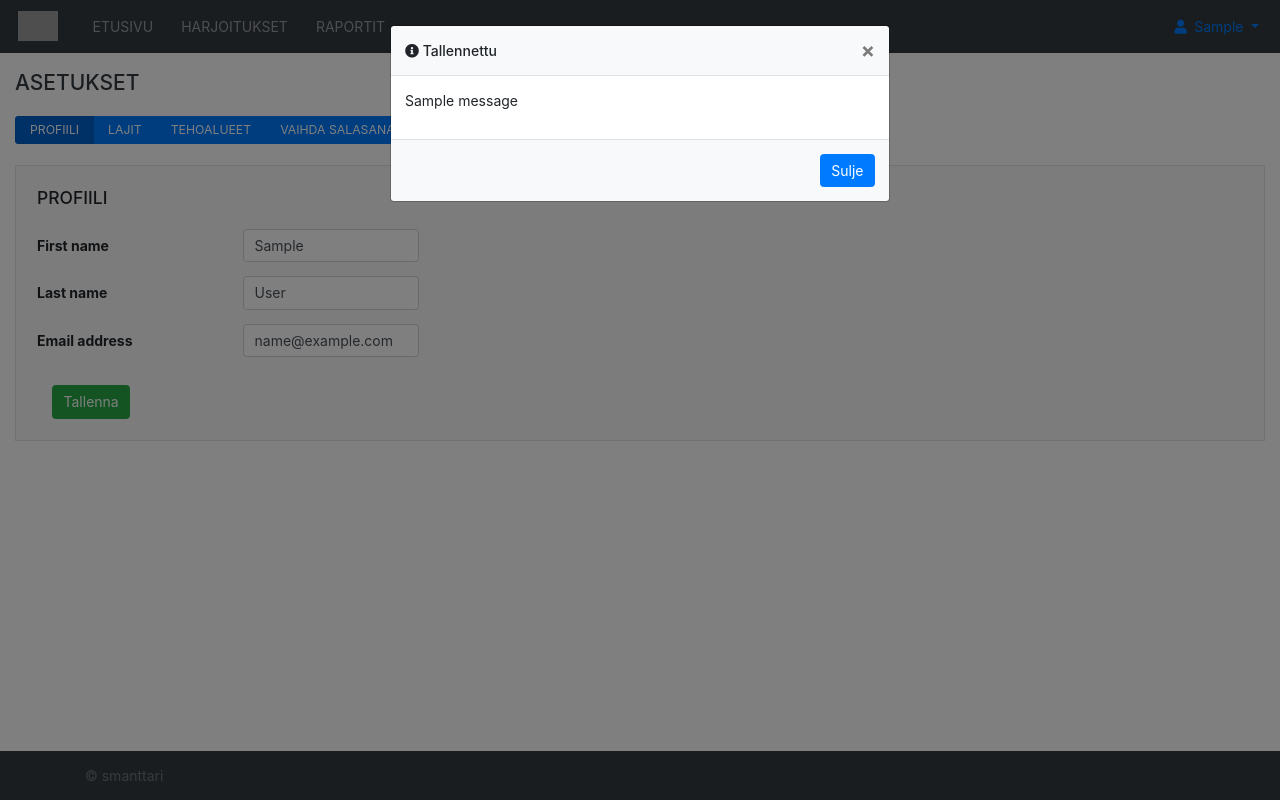
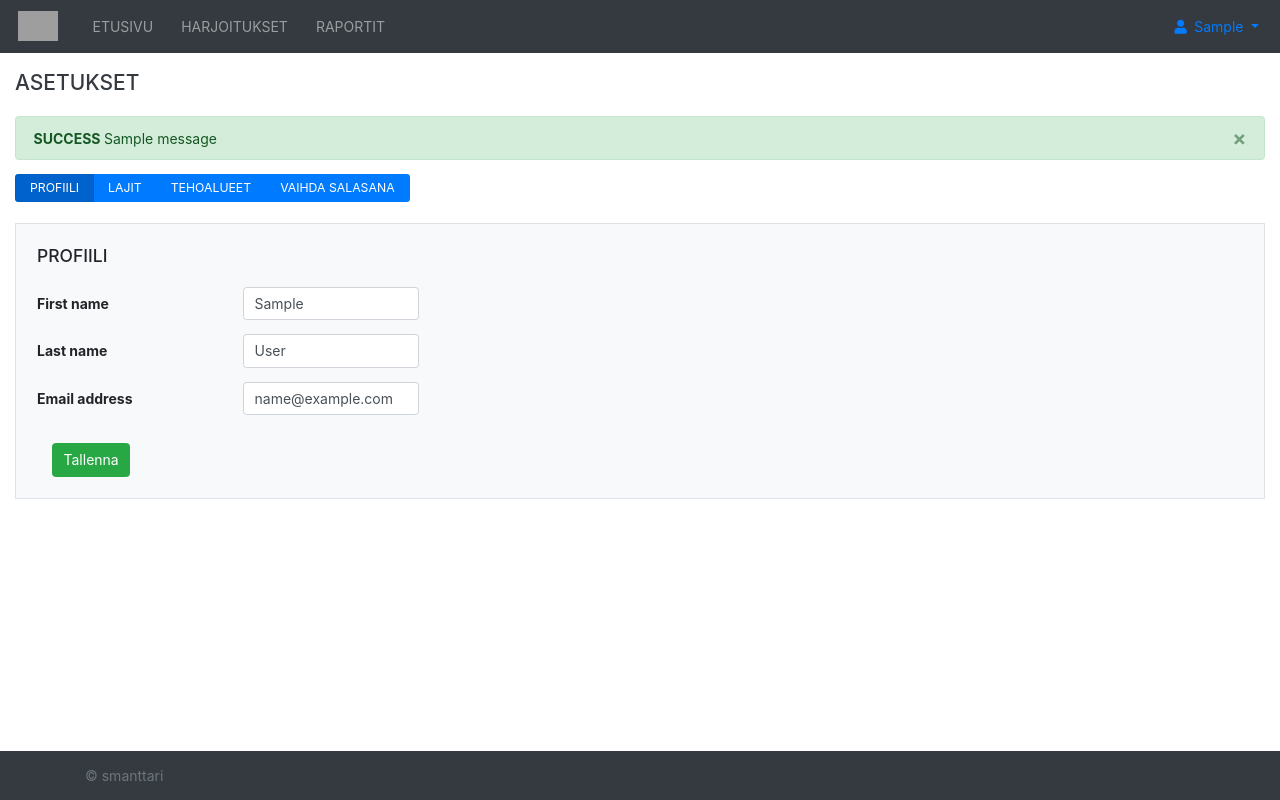
Before and after one commit to smanttari/training_diary, a Django app: page /treenipaivakirja/settings/ in a window 1280 px wide. Run offline with Django 3.2, Linux system fonts and the light colour scheme; a user stored in the database is signed in; tables that the repository leaves empty hold one stand-in row (values such as "Sample post"); one stand-in notice (Sample message) is shown; some libraries are stand-ins or nearby versions; grey boxes are pictures that could not be loaded.

Commit message:
Message box and small style changes

```diff
--- a/Treenit/treenipaivakirja/templates/index.html
+++ b/Treenit/treenipaivakirja/templates/index.html
@@ -59,7 +59,7 @@
             {% endif %}
         </tbody>
       </table>
-      <p><a href="{% url 'trainings' %}">Katso kaikki <i class="fas fa-arrow-right"></i></a></p>
+      <p><small><a href="{% url 'trainings' %}">Kaikki harjoitukset<i class="fas fa-arrow-alt-circle-right ml-1"></i></a></small></p>
       </div>
     <div class="col-lg-1"></div>
     <div class="col-lg-4">
--- a/Treenit/treenipaivakirja/templates/settings.html
+++ b/Treenit/treenipaivakirja/templates/settings.html
@@ -6,6 +6,15 @@
 
 
 {% block content %}
+
+{% for message in messages %}
+<div class="alert alert-{% if message.tags == 'success' %}success{% elif message.tags == 'error' %}danger{% else %}info{%endif%} alert-dismissible fade show" role="alert">
+    <strong class="text-uppercase mr-1">{{ message.tags }}</strong>{{ message|safe }}
+    <button type="button" class="close" data-dismiss="alert" aria-label="Close">
+        <span aria-hidden="true">&times;</span>
+        </button>
+</div>
+{% endfor %}
 
   <div class="btn-group btn-group-sm" role="group" aria-label="">
     <button id="btn_profile" name="nav_btn" type="button" class="btn btn-primary pr-3 pl-3" onclick="showDiv('profile')">PROFIILI</button>
@@ -76,7 +85,7 @@
     </table>
   </div>
   <div class="row">
-      <a href="{% url 'sport_add' %}" class="btn btn-success mr-3 ml-4" role="button" aria-pressed="true"> <i class="fa fa-plus mr-2"></i>Lisää</a>
+      <a href="{% url 'sport_add' %}" class="btn btn-success mr-3 ml-4" role="button" aria-pressed="true"><i class="fas fa-plus-circle mr-2"></i>Lisää</a>
     </div>
   </div>
 </div>
@@ -114,7 +123,7 @@
     </table>
   </div>
   <div class="row">
-    <a href="{% url 'zone_add' %}" class="btn btn-success mr-3 ml-4" role="button" aria-pressed="true"> <i class="fa fa-plus mr-2"></i>Lisää</a>
+    <a href="{% url 'zone_add' %}" class="btn btn-success mr-3 ml-4" role="button" aria-pressed="true"><i class="fas fa-plus-circle mr-2"></i>Lisää</a>
   </div>
   </div>
 </div>
@@ -148,31 +157,7 @@
 
 </div>
 
-
-<div id="messages" class="modal fade" role="dialog">
-    <div class="modal-dialog">
-        <div class="modal-content">
-            <div class="modal-header bg-light">
-                <h6 class="modal-title"><i class="fas fa-info-circle"></i> Tallennettu</h6>
-                <button type="button" class="close" data-dismiss="modal">&times;</button>
-            </div>
-            <div class="modal-body">
-                {% for message in messages %}
-                <p>{{ message|safe }}</p>
-                {% endfor %}
-            </div>
-            <div class="modal-footer bg-light">
-                <button type="button" class="btn btn-primary" data-dismiss="modal">Sulje</button>
-            </div>
-        </div>
-    </div>
-</div>
-
 <script>
-
-  {% if messages %}
-  $('#messages').modal('show');
-  {% endif %}
 
 function showDiv(id) {
   buttons = document.getElementsByName("nav_btn")
--- a/Treenit/treenipaivakirja/templates/training_form.html
+++ b/Treenit/treenipaivakirja/templates/training_form.html
@@ -39,7 +39,7 @@
             <div class="form-group row">
                 <label class="col-md-2 col-form-label"><b>{{ harjoitus_form.laji_fk.label }}</b></label>
                 <div class="col-md-2">{{ harjoitus_form.laji_fk|add_class:'form-control' }}</div>
-                <div class="col-md-3"><a class="nav-link" href="{% url 'sport_add' %}"> <i class="fa fa-plus"></i> Lisää laji</a></div>
+                <div class="col-md-3"><a class="nav-link" href="{% url 'sport_add' %}"><i class="fas fa-plus-circle mr-1"></i>Lisää laji</a></div>
                 {% if harjoitus_form.laji_fk.errors %}
                     <div class="col-md-4 text-danger">{% for error in harjoitus_form.laji_fk.errors %}{{ error }}{% endfor %}</div>
                 {% else %}
@@ -208,7 +208,7 @@
             </div>
             {% endfor %}
         </fieldset>
-        <button type="button" class="btn btn-link text-decoration-none mb-1" onclick="addTehot()"><i class="fa fa-plus"></i> Lisää tehot</button>
+        <button type="button" class="btn btn-link text-decoration-none mb-1" onclick="addTehot()"><i class="fas fa-plus-circle mr-1"></i>Lisää tehot</button>
         <div class="form-actions mt-5 col-6">
             <button type="submit" id="save" name="save" class="btn btn-success mr-3" onclick="calculateKesto();calculateVauhtiMinKm();calculateVauhtiKmH();">Tallenna</button>
             <a class="btn btn-danger" href="{% url 'trainings' %}" role="button">Peruuta</a>
```
Also changed, not shown: Treenit/treenipaivakirja/templates/trainings.html (+1 -7 lines). Lines whose indentation alone changed are shown as unchanged.
